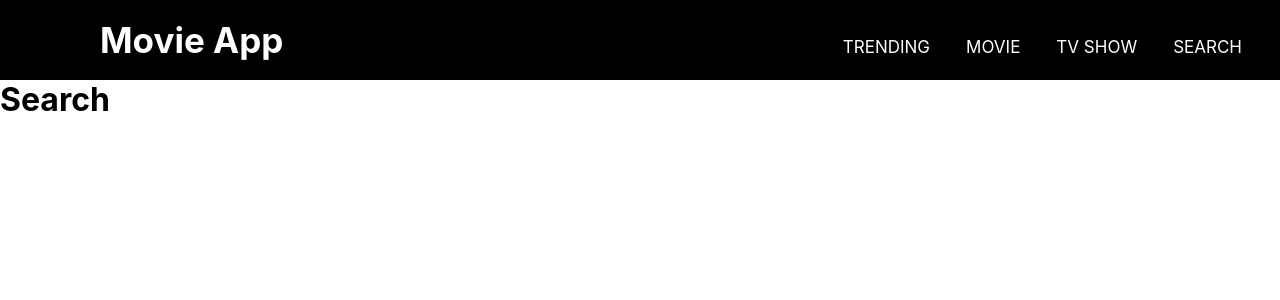
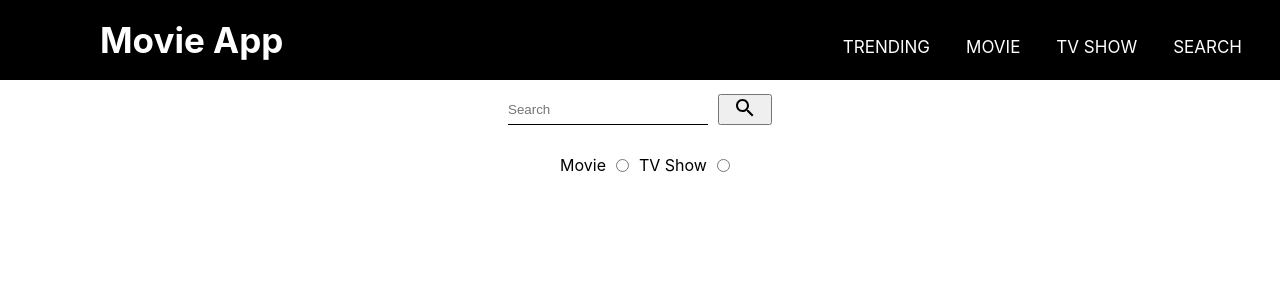
Before and after one commit to Pankajbisht18/Movie-App, a React (Create React App) app: page /search in a window 1280 px wide. Shown: the top 300 px of the page. Built offline with nearby package versions, Linux system fonts and the light colour scheme.

Commit message:
Design and define working of Search page

```diff
--- a/package.json
+++ b/package.json
@@ -4,6 +4,7 @@
   "private": true,
   "dependencies": {
     "@material-ui/core": "^4.11.4",
+    "@material-ui/icons": "^4.11.2",
     "@material-ui/lab": "^4.0.0-alpha.58",
     "@testing-library/jest-dom": "^5.11.9",
     "@testing-library/react": "^11.2.5",
--- a/src/Component/Genres.js
+++ b/src/Component/Genres.js
@@ -29,6 +29,7 @@ const Genres = ({
         fetch(`https://api.themoviedb.org/3/genre/${type}/list?api_key=${key}&language=en-US`)
         .then(res=>res.json())
         .then(json=>setData(json.genres))
+        // eslint-disable-next-line
     },[])
     return(
         <div className="genres">
--- a/src/Component/Navbar.css
+++ b/src/Component/Navbar.css
@@ -62,6 +62,7 @@ label.logo{
         top: 80px;
         left: -100%;
         text-align: center;
+        z-index: 1;
         transition: all .5s;
     }
     .menu ul li{
--- a/src/Component/Search.js
+++ b/src/Component/Search.js
@@ -1,8 +1,90 @@
+import { useState } from 'react';
+import SearchIcon from '@material-ui/icons/Search';
+import CustomPagination from './CustomPagination';
+import './search.css';
+
 const Search = () => {
+    const[search, setSearch] = useState();
+    const[type, setType] = useState();
+    const[data,setData] = useState([]);
+    const[page, setPage] = useState(1);
+    const[numOfPages, setNumOfPages] = useState();
+    const[check,setCheck] = useState();
+
+    const key = "a619788e83ab1a8966b53d0814fc73d9"
+    const handleSearch = (evt) => {
+        let val = evt.target.value;
+        setSearch(val);
+    }
+    const handleClick = () => {
+        fetch(`https://api.themoviedb.org/3/search/${type ? "tv" : "movie"}?api_key=${key}&language=en-US&query=${search}&page=${page}&include_adult=false`)
+        .then(res=>res.json())
+        .then(json=>{
+            setData(json.results)
+            setNumOfPages(json.total_pages);
+            setCheck(json);
+        })
+    }
+    const CheckType = (evt) => {
+        if(evt.target.value === "movie") {
+            setType(0);
+        }
+        else {
+            setType(1)
+        }
+    }
+    console.log(check)
+    console.log(data);
     return(
-        <>
-            <h1>Search</h1>
-        </>
+        <div className="search-page">
+            <div className="search">
+                <input
+                    type="text"
+                    placeholder="Search"
+                    value={search}
+                    onChange={handleSearch}
+                />
+                <button className="SearchBtn" onClick={handleClick}>
+                    <SearchIcon style={{width:"50px"}}/>
+                </button>
+            </div>
+            <div className="Search-label">
+                <label>Movie</label>
+                <input
+                    type="radio"
+                    value="movie"
+                    name="search"
+                    onClick={CheckType}
+                />
+                <label>TV Show</label>
+                <input
+                    type="radio"
+                    value="tv"
+                    name="search"
+                    onClick={CheckType}
+                />
+            </div>
+            <div className="trending">
+                {data &&
+                data.map((searchData,id)=>{
+                    return(
+                        <div className="card" key={id}>
+                            <img
+                                src={searchData.poster_path ? `https://image.tmdb.org/t/p/w300/${searchData.poster_path}` : `https://www.movienewz.com/img/films/poster-holder.jpg` }
+                                alt="Not Available"
+                            />
+                            <p className="movieTitle">{searchData.name || searchData.original_title}</p>
+                            <p className="movieVote">Rating: {searchData.vote_average}</p>
+                        </div>
+                    );
+                })}
+                {!data &&
+                    (type ? <h2>No Series Found</h2>: <h2>No Movies Found</h2>)
+                }
+            </div>
+            {numOfPages>1 && (
+            <CustomPagination setPage={setPage} numOfPages={numOfPages}/>)}
+        </div>
     );
 }
 export default Search;
--- a/src/Component/Trending.js
+++ b/src/Component/Trending.js
@@ -21,7 +21,11 @@ const Trending = () => {
                 {trend.map((movie,id)=>{
                     return(
                         <div className="card" key={id}>
-                            <img src={`https://image.tmdb.org/t/p/w300/${movie.poster_path}`} alt="Not available" />
+                            {/* <img src={`https://image.tmdb.org/t/p/w300/${movie.poster_path}`} alt="Not available" /> */}
+                            <img
+                                src={movie.poster_path ? `https://image.tmdb.org/t/p/w300/${movie.poster_path}` : `https://www.movienewz.com/img/films/poster-holder.jpg` }
+                                alt="Not Available"
+                            />
                             <p className="movieTitle">{movie.name || movie.original_title}</p>
                             <p className="movieVote">Rating: {movie.vote_average}</p>
                         </div>
--- a/src/Component/TvShow.js
+++ b/src/Component/TvShow.js
@@ -33,7 +33,11 @@ const TvShow = () => {
                 {Tv.map((tv,id)=>{
                     return(
                         <div className="card" key={id}>
-                            <img src={tv.poster_path ? `https://image.tmdb.org/t/p/w300/${tv.poster_path}` : `https://www.movienewz.com/img/films/poster-holder.jpg` } alt="Not Available" />
+                            <img
+                                src={tv.poster_path ? `https://image.tmdb.org/t/p/w300/${tv.poster_path}` : `https://www.movienewz.com/img/films/poster-holder.jpg` }
+                                alt="Not Available"
+                            />
+
                             <p className="movieTitle">{tv.original_name}</p>
                             <p className="movieVote">Rating: {tv.vote_average}</p>
                         </div>
--- /dev/null
+++ b/src/Component/search.css
@@ -0,0 +1,30 @@
+.search{
+    width: 100%;
+    display: flex;
+    justify-content: center;
+    align-items: center;
+}
+.search input{
+    width: 200px;
+    height: 30px;
+    border-top: none;
+    border-right: none;
+    border-left: none;
+    border-bottom: 1px solid #000;
+}
+input:focus{
+    outline: none;
+}
+.SearchBtn{
+    margin-left: 10px;
+}
+.Search-label{
+    width: 100%;
+    display: flex;
+    justify-content: center;
+    align-items: center;
+    margin-top: 20px;
+}
+.Search-label label{
+    padding: 10px;
+}
```
Also changed, not shown: 1 other file (tests, documents, lock files or other folders).
